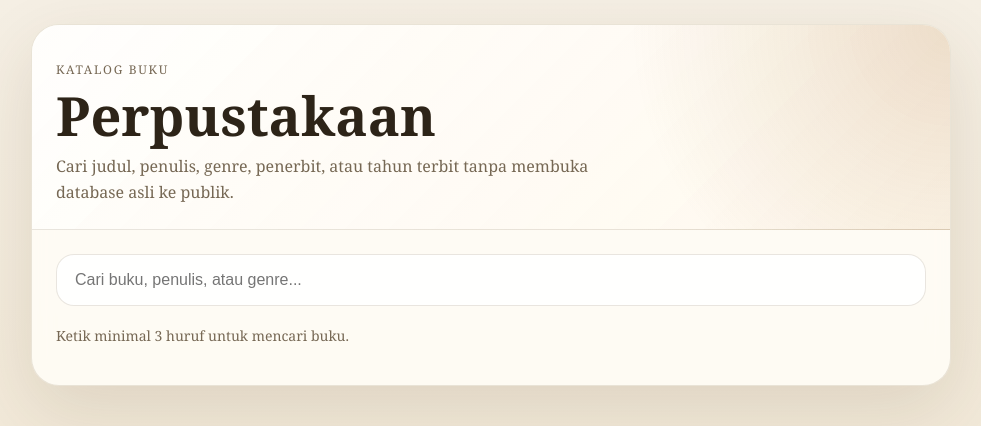
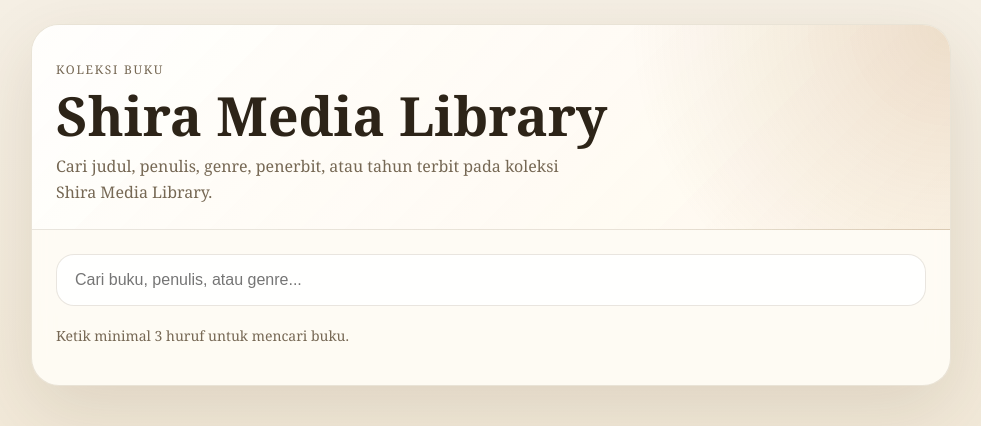
Before and after one commit to isnandshiraco/indexdatabookshilibnco, a website: page index.html in a window 1280 px wide. Shown: the whole page, without its empty margins (149-1130 px from the left). Drawn offline with Linux system fonts and the light colour scheme.

Commit message:
index.html

```diff
--- a/index.html
+++ b/index.html
@@ -165,10 +165,10 @@
 <body>
   <main class="shell">
     <section class="hero">
-      <p class="eyebrow">Katalog Buku</p>
-      <h1>Perpustakaan</h1>
+      <p class="eyebrow">Koleksi Buku</p>
+      <h1>Shira Media Library</h1>
       <p class="subtitle">
-        Cari judul, penulis, genre, penerbit, atau tahun terbit tanpa membuka database asli ke publik.
+        Cari judul, penulis, genre, penerbit, atau tahun terbit pada koleksi Shira Media Library.
       </p>
     </section>
 
```
